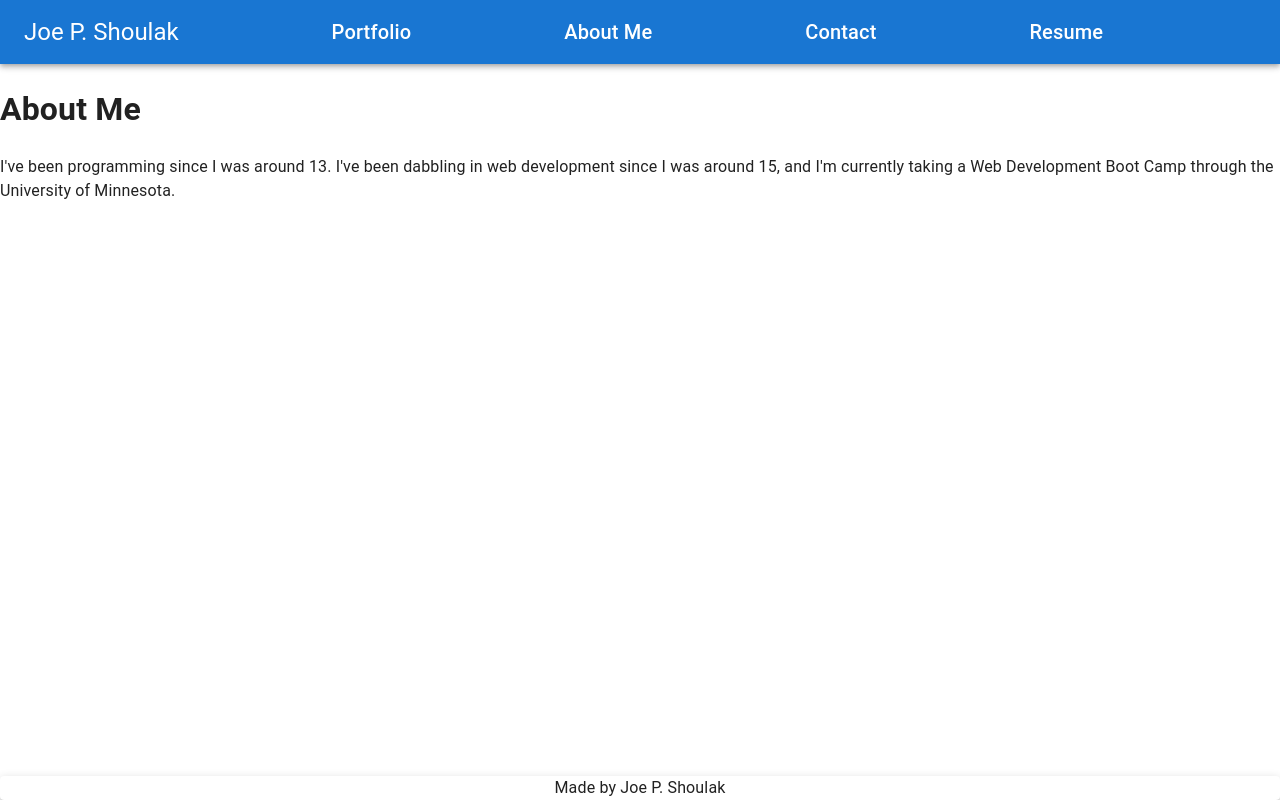
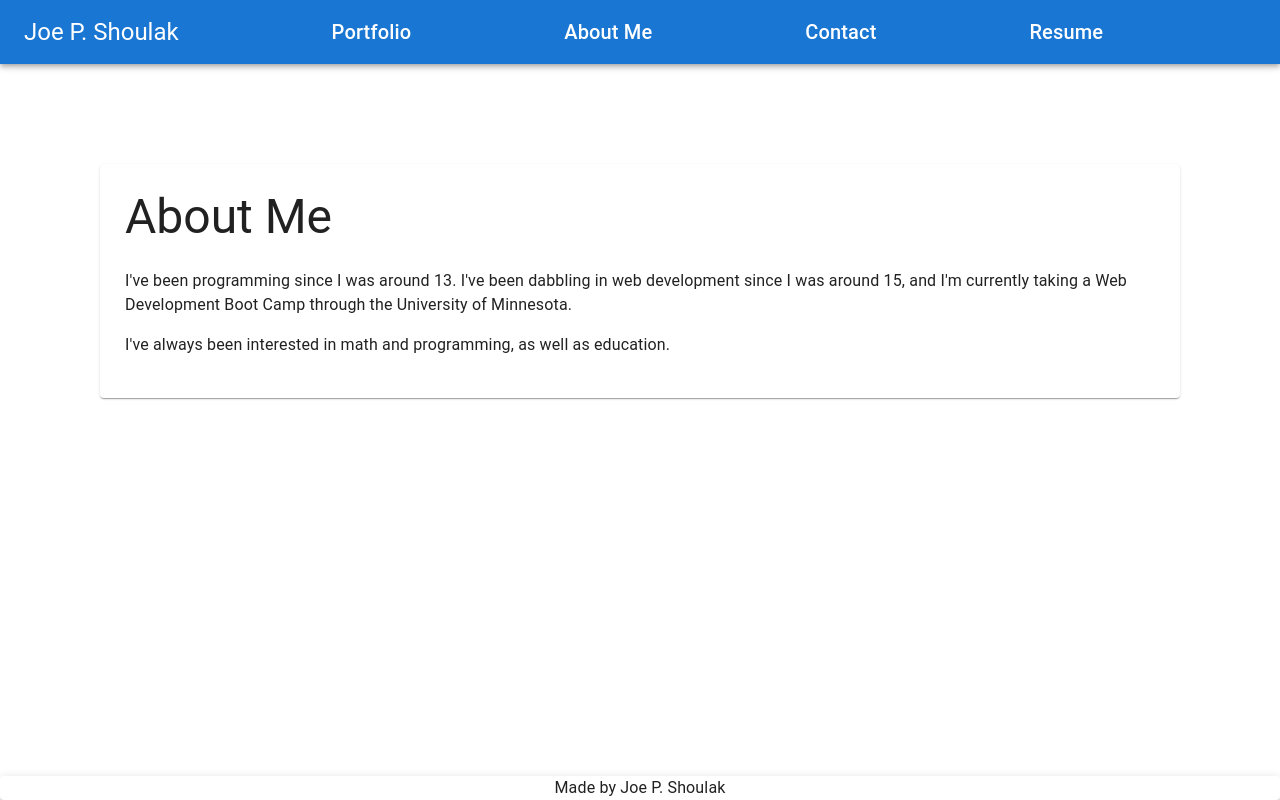
Before and after one commit to JoePShoulak/react-portfolio, a React (Create React App) app: page /about in a window 1280 px wide. Built offline with nearby package versions, Linux system fonts and the light colour scheme.

Commit message:
MUI is now being used on all pages and components

```diff
--- a/src/pages/AboutMe.js
+++ b/src/pages/AboutMe.js
@@ -1,13 +1,20 @@
+import { Paper, Typography as Type } from "@mui/material";
+
 function AboutMe() {
   return (
-    <div>
-      <h1>About Me</h1>
-      <p>
+    <Paper style={{ margin: "100px", padding: "25px" }}>
+      <Type variant="h3">About Me</Type>
+      <br />
+      <Type paragraph>
         I've been programming since I was around 13. I've been dabbling in web
         development since I was around 15, and I'm currently taking a Web
         Development Boot Camp through the University of Minnesota.
-      </p>
-    </div>
+      </Type>
+      <Type paragraph>
+        I've always been interested in math and programming, as well as
+        education.
+      </Type>
+    </Paper>
   );
 }
 
--- a/src/pages/Contact.js
+++ b/src/pages/Contact.js
@@ -1,8 +1,12 @@
+import { Paper, Typography as Type } from "@mui/material";
+
 function Contact() {
   return (
-    <div>
-      <h1>Contact</h1>
-    </div>
+    <Paper style={{ margin: "100px", padding: "25px" }}>
+      <Type variant="h3">Contact</Type>
+      <br />
+      <Type paragraph>You can contact me in many places</Type>
+    </Paper>
   );
 }
 
--- a/src/pages/Portfolio.js
+++ b/src/pages/Portfolio.js
@@ -1,8 +1,12 @@
+import { Paper, Typography as Type } from "@mui/material";
+
 function Portfolio() {
   return (
-    <div>
-      <h1>Portfolio</h1>
-    </div>
+    <Paper style={{ margin: "100px", padding: "25px" }}>
+      <Type variant="h3">Portfolio</Type>
+      <br />
+      <Type paragraph>I have a Portfolio</Type>
+    </Paper>
   );
 }
 
--- a/src/pages/Resume.js
+++ b/src/pages/Resume.js
@@ -1,8 +1,12 @@
+import { Paper, Typography as Type } from "@mui/material";
+
 function Resume() {
   return (
-    <div>
-      <h1>Resume</h1>
-    </div>
+    <Paper style={{ margin: "100px", padding: "25px" }}>
+      <Type variant="h3">Resume</Type>
+      <br />
+      <Type paragraph>I have a Resume</Type>
+    </Paper>
   );
 }
 
```
